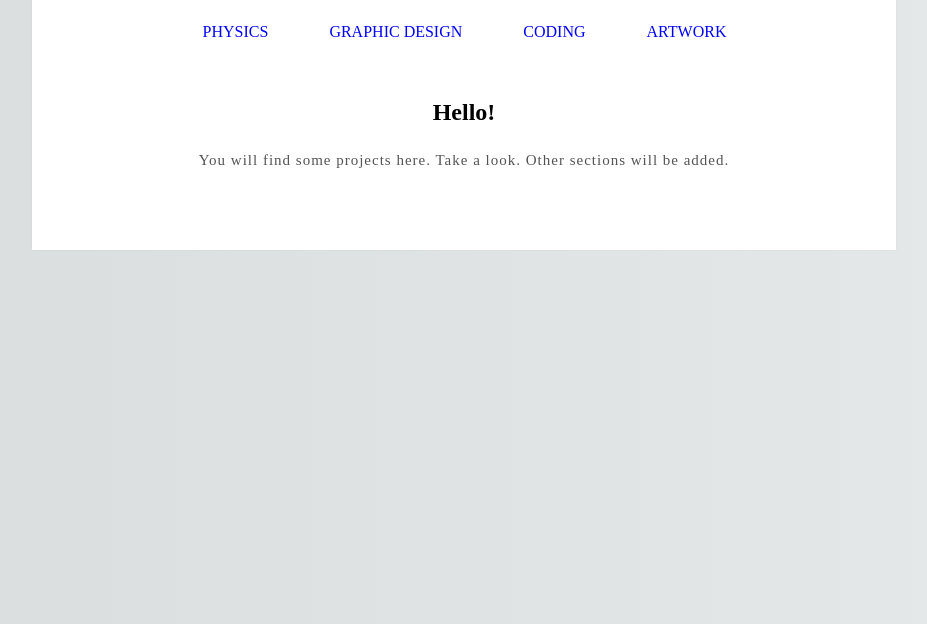
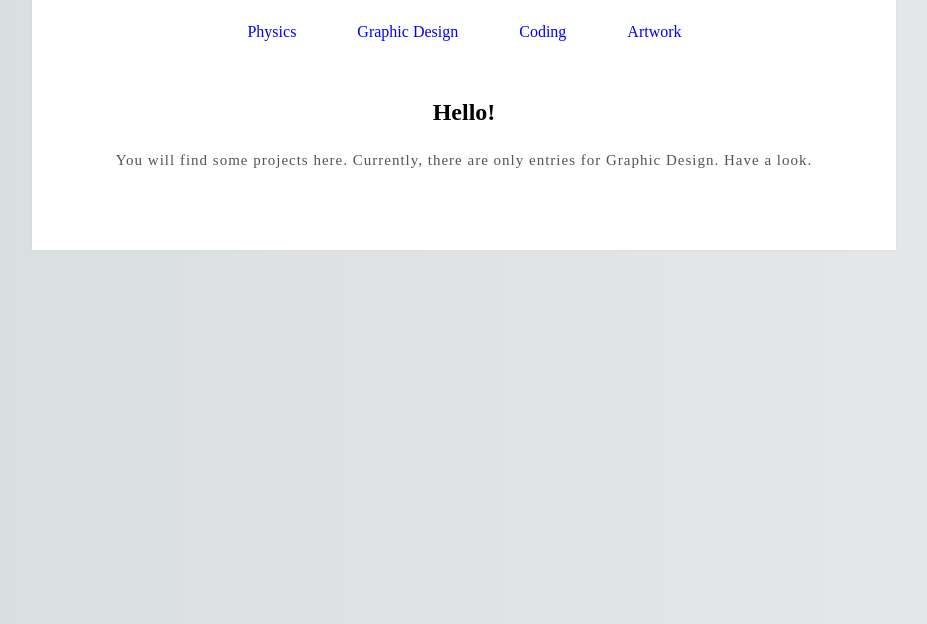
Before and after one commit to PhilipBlair/PhilipBlair.github.io, a plain HTML site: page index.html in a window 1280 px wide. Shown: the part 176-800 px from the top of the page, without its empty margins (176-1103 px from the left). Drawn offline with Linux system fonts and the light colour scheme.

Commit message:
Update index.html

```diff
--- a/index.html
+++ b/index.html
@@ -1,6 +1,5 @@
 <!DOCTYPE html>
 <html>
-
     <head>
         <meta charset="utf-8">
         <meta http-equiv="X-UA-Compatible" content="IE=edge">
@@ -9,6 +8,7 @@
         <link rel="stylesheet" href="main.css">
         <link rel="shortcut icon" type="image/x-icon" href="Schriftzug32x32.png">
     </head>
+
     <body>
 
         <img class = "header" src="Schriftzug.png" alt="PhilipBlair" style="width:200px;" />
@@ -16,13 +16,14 @@
         <div id="space"></div>
 
         <div id="centeredmenu">
-   <ul>
-      <li><a href="Physics.html">PHYSICS</a></li>
-      <li><a href="GraphicDesign.html">GRAPHIC DESIGN</a></li>
-      <li><a href="Coding.html">CODING</a></li>
-      <li><a href="Artwork.html">ARTWORK</a></li>
-   </ul>
-</div>
+            <ul>
+                <li><a href="Physics.html">Physics</a></li>
+                <li><a href="GraphicDesign.html">Graphic Design</a></li>
+                <li><a href="Coding.html">Coding</a></li>
+                <li><a href="Artwork.html">Artwork</a></li>
+            </ul>
+        </div>
+
         <div id="bigspace"></div>
 
         <h2> Hello! </h2>
@@ -30,13 +31,12 @@
         <div id="space"></div>
 
         <div id="paragraph">
+
             <p>
-                You will find some projects here. Take a look. Other sections will be added.
+                You will find some projects here. Currently, there are only entries for Graphic Design. Have a look.
             </p>
+
         </div>
-
-
-
 
     </body>
 </html>
```
